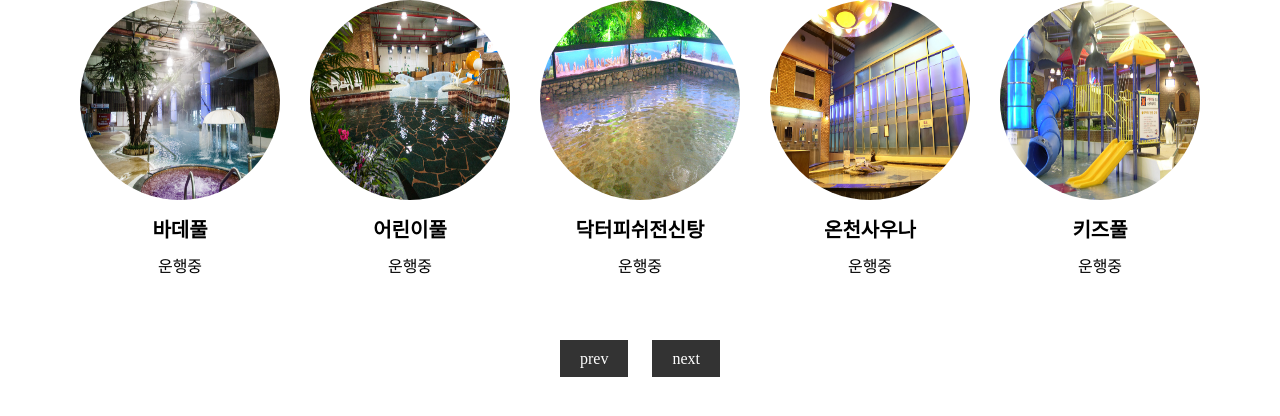
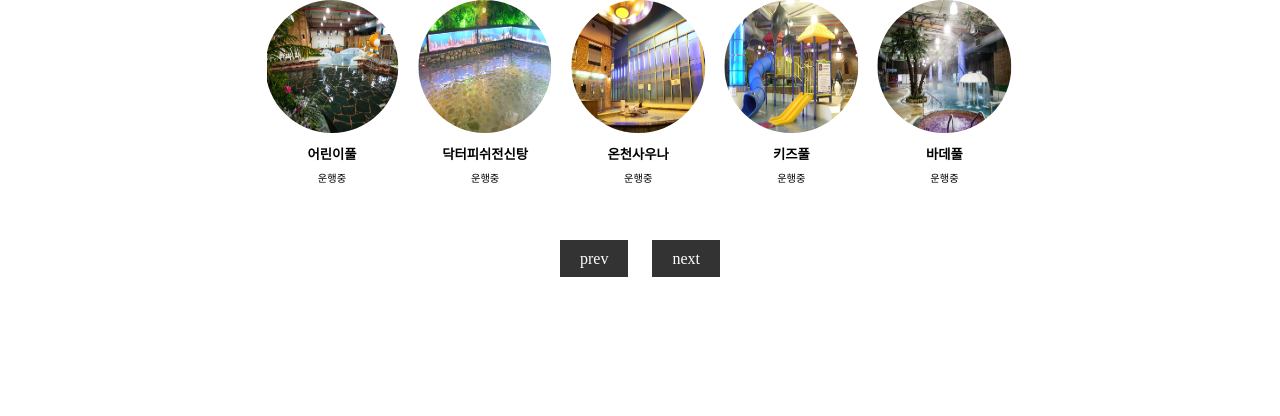
Before and after one commit to jichani/multiple_slide_loop, a plain HTML site: page index.html in a window 1280 px wide. Drawn offline with Linux system fonts and the light colour scheme.

Commit message:
vw로 수정

```diff
--- a/index.html
+++ b/index.html
@@ -10,6 +10,7 @@
 
 <body>
 	<!-- partial:index.partial.html -->
+	<div class="wrap">
 		<div class="slide_wrapper">
 			<ul class="slides">
 				<div><img src="./img/바데풀.jpg" alt="바데풀" />
@@ -33,6 +34,7 @@
 					<p>운행중</p>
 				</div>
 			</ul>
+		</div>
 
 	</div>
 	<p class="controls">
--- a/script.js
+++ b/script.js
@@ -2,8 +2,8 @@ let slides = document.querySelector('.slides'),
     slide = document.querySelectorAll('.slides div'),
     currentIdx = 0,
     slideCount = slide.length,
-    slideWidth = 200,
-    slideMargin = 30,
+    slideWidth = 10.4166,
+    slideMargin = 1.5625,
     prevBtn = document.querySelector('.prev'),
     nextBtn = document.querySelector('.next');
 
@@ -39,14 +39,14 @@ function updateWidth() {
     let currentSlides = document.querySelectorAll('.slides div');
     let newSlideCount = currentSlides.length;
 
-    let newWidth = (slideWidth + slideMargin) * newSlideCount - slideMargin + 'px';
+    let newWidth = (slideWidth + slideMargin) * newSlideCount - slideMargin + 'vw';
     slides.style.width = newWidth;
 }
 
 function setInitialPosition() {
     let initialTranslateValue = -(slideWidth + slideMargin) * slideCount;
     // slides { transform:translateX(-1000px);}
-    slides.style.transform = `translateX(${initialTranslateValue}px)`
+    slides.style.transform = `translateX(${initialTranslateValue}vw)`
 }
 
 nextBtn.addEventListener('click', function () {
@@ -57,9 +57,9 @@ prevBtn.addEventListener('click', function () {
 })
 
 function moveSlide(num) {
-    slides.style.left = -num * (slideWidth + slideMargin) + 'px';
+    slides.style.left = -num * (slideWidth + slideMargin) + 'vw';
     currentIdx = num;
-    console.log(currentIdx, slideCount);
+    // console.log(currentIdx, slideCount);
 
     if (currentIdx == slideCount || currentIdx == - slideCount) {
         setTimeout(function () {
@@ -72,3 +72,47 @@ function moveSlide(num) {
         }, 600)
     }
 }
+
+// 무한 반복 (loop)
+// clearInterval(timer);
+
+var timer = undefined;
+
+function autoSlide() {
+    if (timer == undefined) {
+        timer = setInterval(function () {
+            moveSlide(currentIdx + 1);
+            // 여기에 집어넣기
+            let inner = document.querySelector(".inner img");
+            // console.log(currentIdx);
+            // 바껴야 하는 값은 div가 2부터 시작이므로 1을 더해주어야 한다.
+            let currentImg = document.querySelector(`.slides div:nth-child(${currentIdx + 1}) img`)
+
+            // console.dir(currentImg);
+            inner.src = `./img/${currentImg.alt}.jpg`;
+
+        }, 3000);
+    }
+}
+
+autoSlide();
+
+function stopSlide() {
+    clearInterval(timer);
+
+    timer = undefined;
+    //   console.log(timer);
+}
+slides.addEventListener("mouseenter", function () {
+    stopSlide();
+});
+slides.addEventListener("mouseleave", function () {
+    autoSlide();
+});
+
+// 반응형 슬라이드
+// window.addEventListener('resize', function () {
+//     let currentWidth = document.querySelector('body').offsetWidth;
+//     console.log(currentWidth);
+
+// })
--- a/style.css
+++ b/style.css
@@ -1,18 +1,27 @@
 * {
 	margin: 0;
 	padding: 0;
+	box-sizing: border-box;
 }
 
 li {
 	list-style: none;
 }
 
+.wrap {
+	width: 58.3333vw;
+	margin: 0 auto;
+	/* border: 1px solid black; */
+}
+
 .slide_wrapper {
 	position: relative;
-	width: 1120px;
+	width: 100%;
 	margin: 0 auto;
-	height: 300px;
+	height: 15.625vw;
 	overflow: hidden;
+
+	/* border: 1px solid red; */
 }
 
 .slides {
@@ -20,6 +29,7 @@ li {
 	left: 0;
 	top: 0;
 	text-align: center;
+	width: 100%;
 }
 
 .slides.animated {
@@ -27,28 +37,34 @@ li {
 }
 
 .slides div {
-	width: 200px;
-	height: 300px;
+	width: 10.4166vw;
+	height: 15.625vw;
 	/* background: #ccc; */
 	float: left;
+
+	/* border: 1px solid gray; */
 }
 
 .slides div:not(:last-child) {
-	margin-right: 30px;
+	margin-right: 1.546vw;
 }
 
 .slides div p {
-	margin-top: 10px;
+	margin-top: 0.5208vw;
 }
 
 .slides div p:nth-child(2) {
 	font-weight: 600;
-	font-size: 20px;
+	font-size: 1.0416vw;
+}
+
+.slides div p:nth-child(3) {
+	font-size: 0.8vw;
 }
 
 .slides img {
-	width: 200px;
-	height: 200px;
+	width: 10.4166vw;
+	height: 10.4166vw;
 	border-radius: 50%;
 }
 
```
Lines whose indentation alone changed are shown as unchanged.
